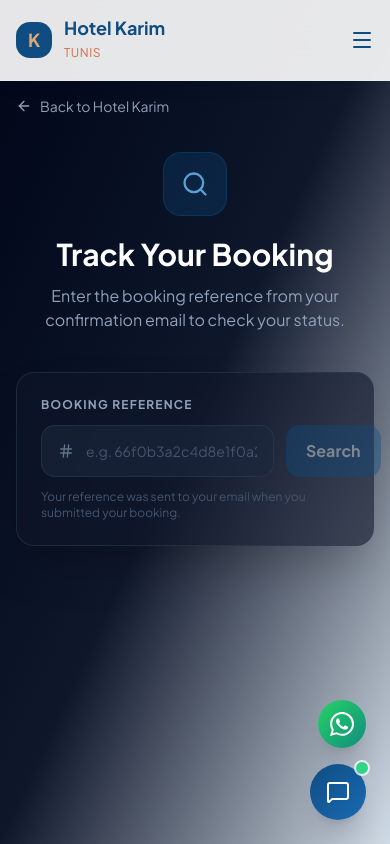
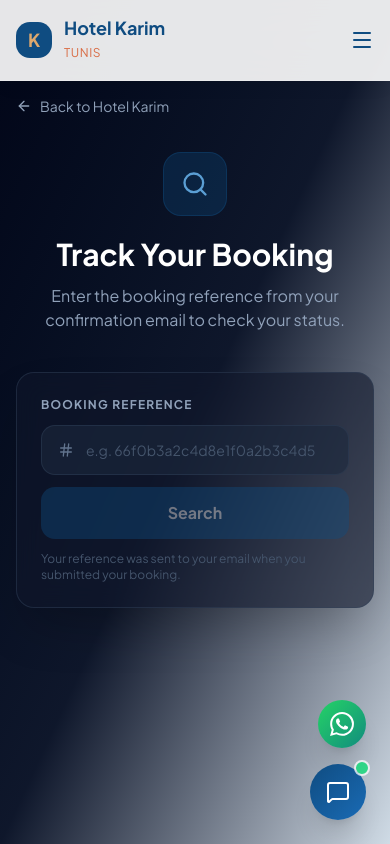
Before and after one commit to AlyNefel/navette-hotel-karim, a Next.js app: page /en/booking-status in a window 390 px wide. Shown: the top 844 px of the page. Built offline with nearby package versions, Linux system fonts and the light colour scheme.

Commit message:
style: make booking status page layout responsive for small devices

```diff
--- a/src/app/[locale]/booking-status/page.tsx
+++ b/src/app/[locale]/booking-status/page.tsx
@@ -118,7 +118,7 @@ export default function BookingStatusPage() {
           <label className="block text-xs font-bold text-slate-400 uppercase tracking-widest mb-3">
             {t('reference')}
           </label>
-          <div className="flex gap-3">
+          <div className="flex flex-col sm:flex-row gap-3">
             <div className="flex-1 flex items-center gap-3 bg-slate-800/60 border border-slate-700/50 rounded-xl px-4">
               <Hash className="w-4 h-4 text-slate-500 flex-shrink-0" />
               <input
@@ -126,13 +126,13 @@ export default function BookingStatusPage() {
                 value={ref}
                 onChange={(e) => setRef(e.target.value)}
                 placeholder={t('referencePlaceholder')}
-                className="flex-1 bg-transparent py-3.5 text-sm text-white placeholder-slate-600 outline-none font-mono"
+                className="flex-1 bg-transparent py-3.5 text-sm text-white placeholder-slate-600 outline-none font-mono min-w-0"
               />
             </div>
             <button
               type="submit"
               disabled={loading || !ref.trim()}
-              className="px-5 py-3.5 bg-[#0F4C81] hover:bg-[#1a6bb5] text-white font-bold rounded-xl transition disabled:opacity-40 whitespace-nowrap"
+              className="w-full sm:w-auto px-5 py-3.5 bg-[#0F4C81] hover:bg-[#1a6bb5] text-white font-bold rounded-xl transition disabled:opacity-40 whitespace-nowrap flex justify-center items-center"
             >
               {loading ? (
                 <span className="flex items-center gap-2">
@@ -242,13 +242,13 @@ export default function BookingStatusPage() {
 
 function DetailRow({ icon: Icon, label, value }: { icon: any; label: string; value: React.ReactNode }) {
   return (
-    <div className="flex items-center gap-4 py-3.5">
-      <div className="w-8 h-8 rounded-lg bg-slate-800 flex items-center justify-center flex-shrink-0">
+    <div className="flex items-start sm:items-center gap-4 py-3.5">
+      <div className="w-8 h-8 rounded-lg bg-slate-800 flex items-center justify-center flex-shrink-0 mt-1 sm:mt-0">
         <Icon className="w-4 h-4 text-slate-500" />
       </div>
-      <div className="flex items-center justify-between flex-1 min-w-0">
-        <span className="text-sm text-slate-500 font-sans">{label}</span>
-        <span className="text-sm text-slate-200 font-sans font-medium text-right">{value}</span>
+      <div className="flex flex-col sm:flex-row sm:items-center justify-between flex-1 min-w-0 gap-1 sm:gap-4">
+        <span className="text-sm text-slate-500 font-sans shrink-0">{label}</span>
+        <span className="text-sm text-slate-200 font-sans font-medium sm:text-right break-words">{value}</span>
       </div>
     </div>
   );
```
